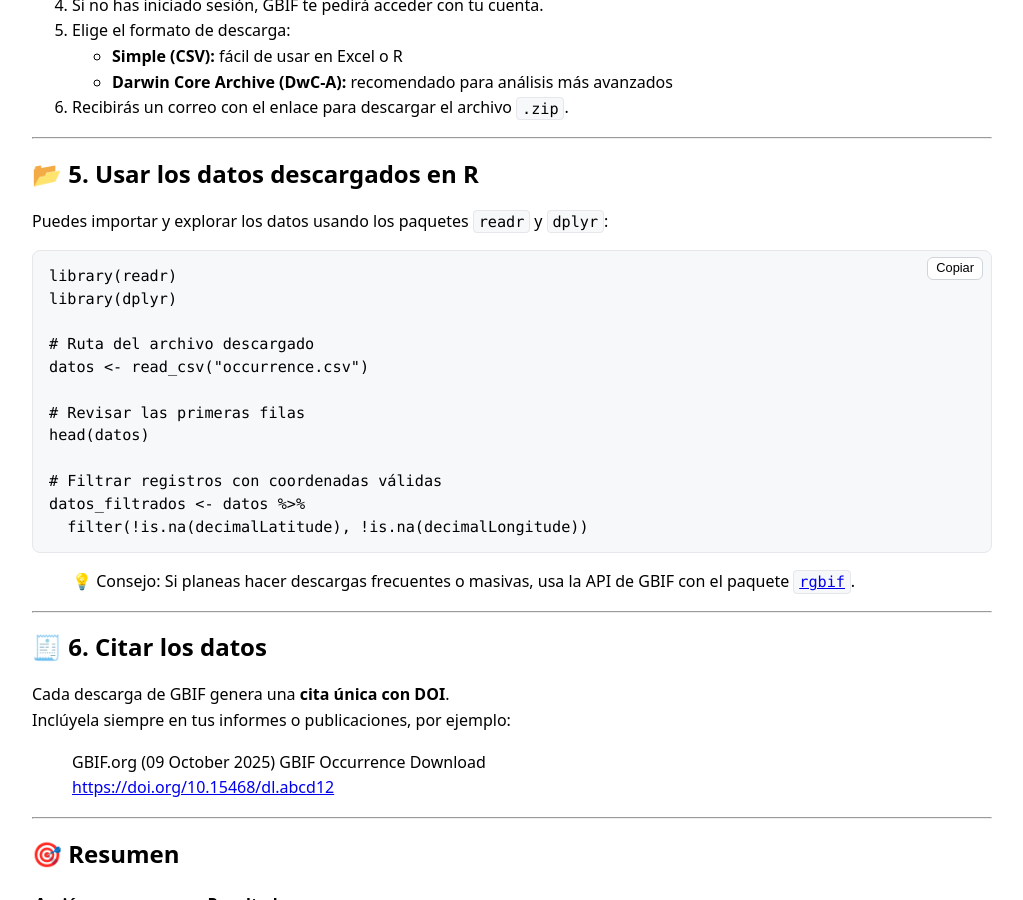
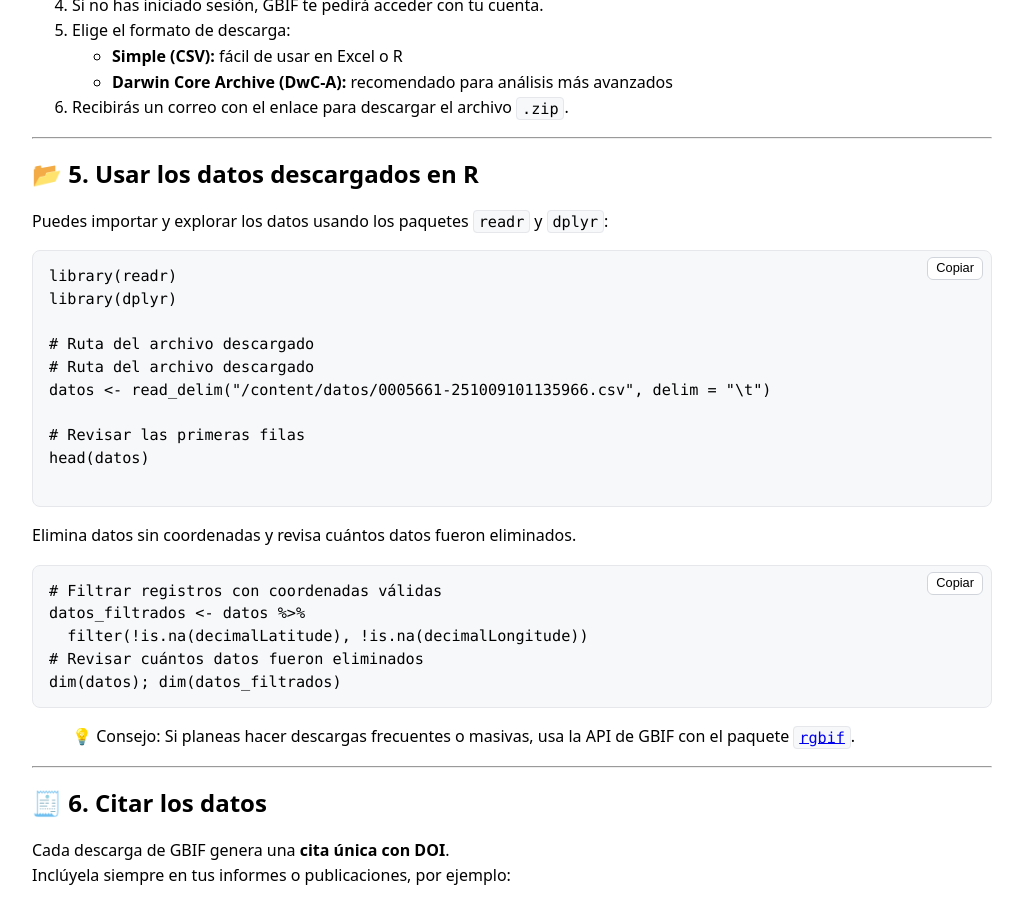
Before and after one commit to ricardosegovia/sence_ieb, a Jekyll site: the page built from _tutorials/11-descarga_occ.md, in a window 1280 px wide and 900 px high, scrolled down 2018 px. Shown: the whole window, without its empty margins (128-1151 px from the left). Built offline with Jekyll 4.4.1, drawn with Linux system fonts in a browser that asks for light colours.

Commit message:
tutoriales sesion 1

````diff
--- a/_tutorials/11-descarga_occ.md
+++ b/_tutorials/11-descarga_occ.md
@@ -71,15 +71,24 @@ library(readr)
 library(dplyr)
 
 # Ruta del archivo descargado
-datos <- read_csv("occurrence.csv")
+# Ruta del archivo descargado
+datos <- read_delim("/content/datos/0005661-251009101135966.csv", delim = "\t")
 
 # Revisar las primeras filas
 head(datos)
 
+```
+
+Elimina datos sin coordenadas y revisa cuántos datos fueron eliminados.
+
+```r
 # Filtrar registros con coordenadas válidas
 datos_filtrados <- datos %>%
   filter(!is.na(decimalLatitude), !is.na(decimalLongitude))
+# Revisar cuántos datos fueron eliminados
+dim(datos); dim(datos_filtrados)
 ```
+
 
 > 💡 Consejo: Si planeas hacer descargas frecuentes o masivas, usa la API de GBIF con el paquete [`rgbif`](https://cran.r-project.org/package=rgbif).
 
````
Also changed, not shown: index.md (+1 -6 lines).
